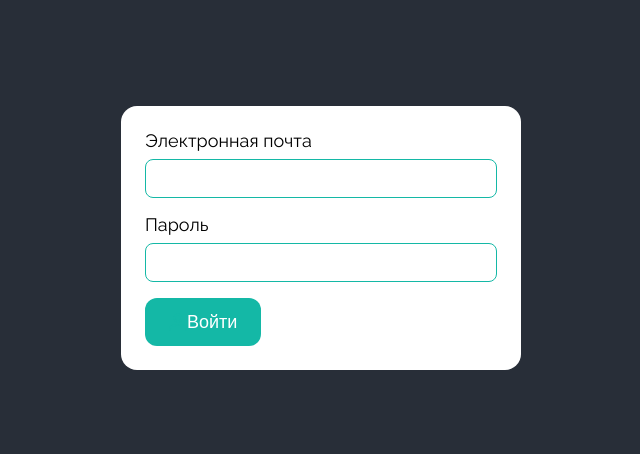
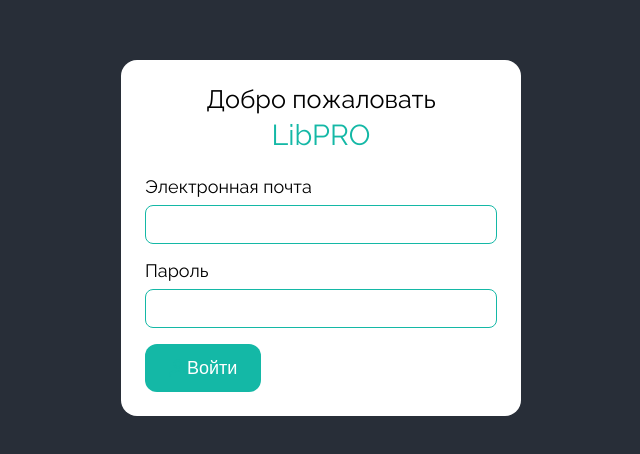
Before and after one commit to guyhawk/my-library-frontend, a Vue app: page /login in a window 1280 px wide. Shown: the part 162-616 px from the top of the page, without its empty margins (319-959 px from the left). Built offline with nearby package versions, Linux system fonts and the light colour scheme.

Commit message:
added title for login-form

```diff
--- a/src/features/login-form/login-form.vue
+++ b/src/features/login-form/login-form.vue
@@ -34,6 +34,8 @@
   <!-- <form> -->
 
       <div class="login-form">
+        <div class="welcome-text">{{ messages.welcomeBackPromt }}</div>
+        <div class="app-name">{{ messages.appTitle }}</div>
         <div class="form-item">
           <label for="email" class="block text-900 font-medium mb-2">{{ messages.emailPromt }}</label>
           <InputText id="email" type="text" class="w-full mb-3" v-model="payload.email"/>
@@ -81,5 +83,16 @@
     }
 
   }
+  .welcome-text {
+    font-size: 1.4rem;
+    text-align: center;
+    margin-bottom: 4px;
+  }
+   .app-name {
+    text-align: center;
+    font-size: 1.6rem;
+    color: var(--primary-color);
+    margin-bottom: 24px;
+   }
 }
 </style>
```
